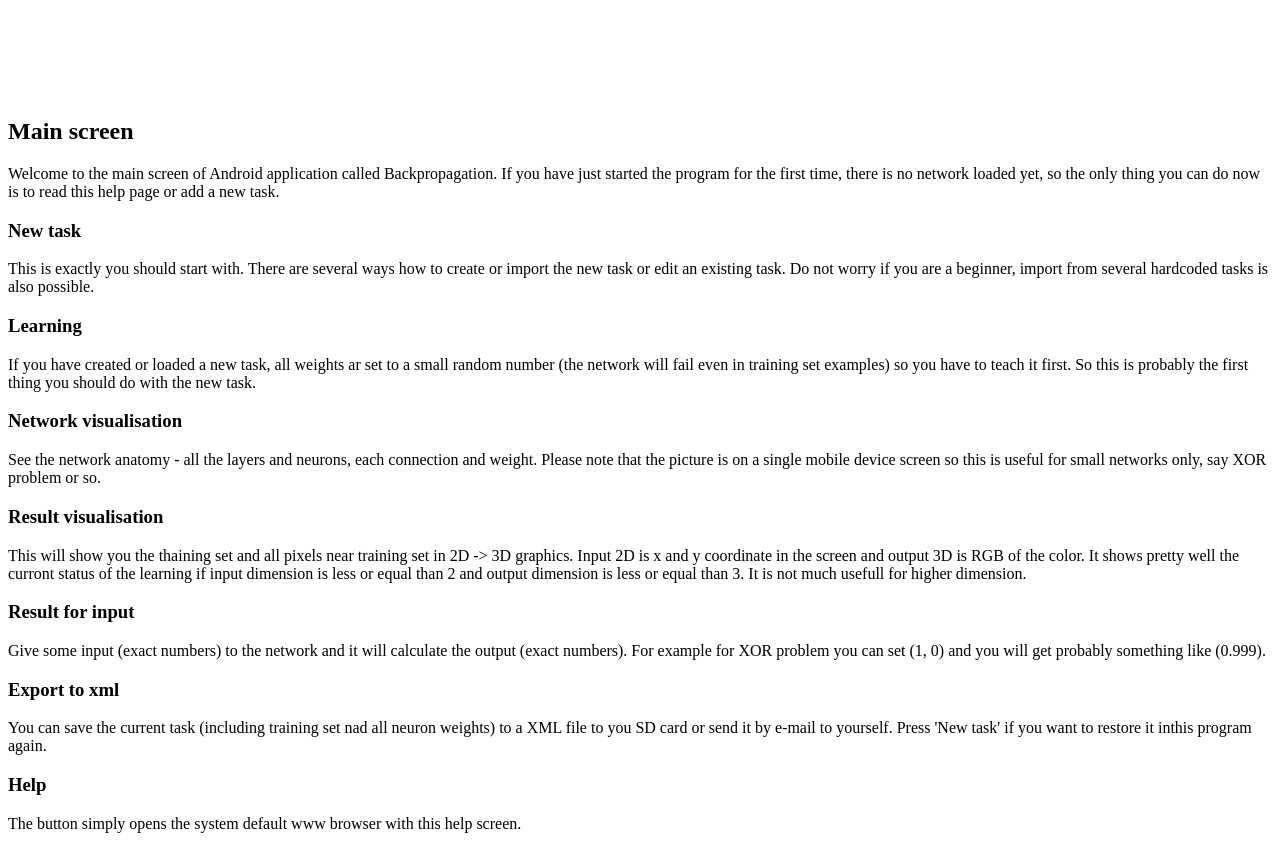
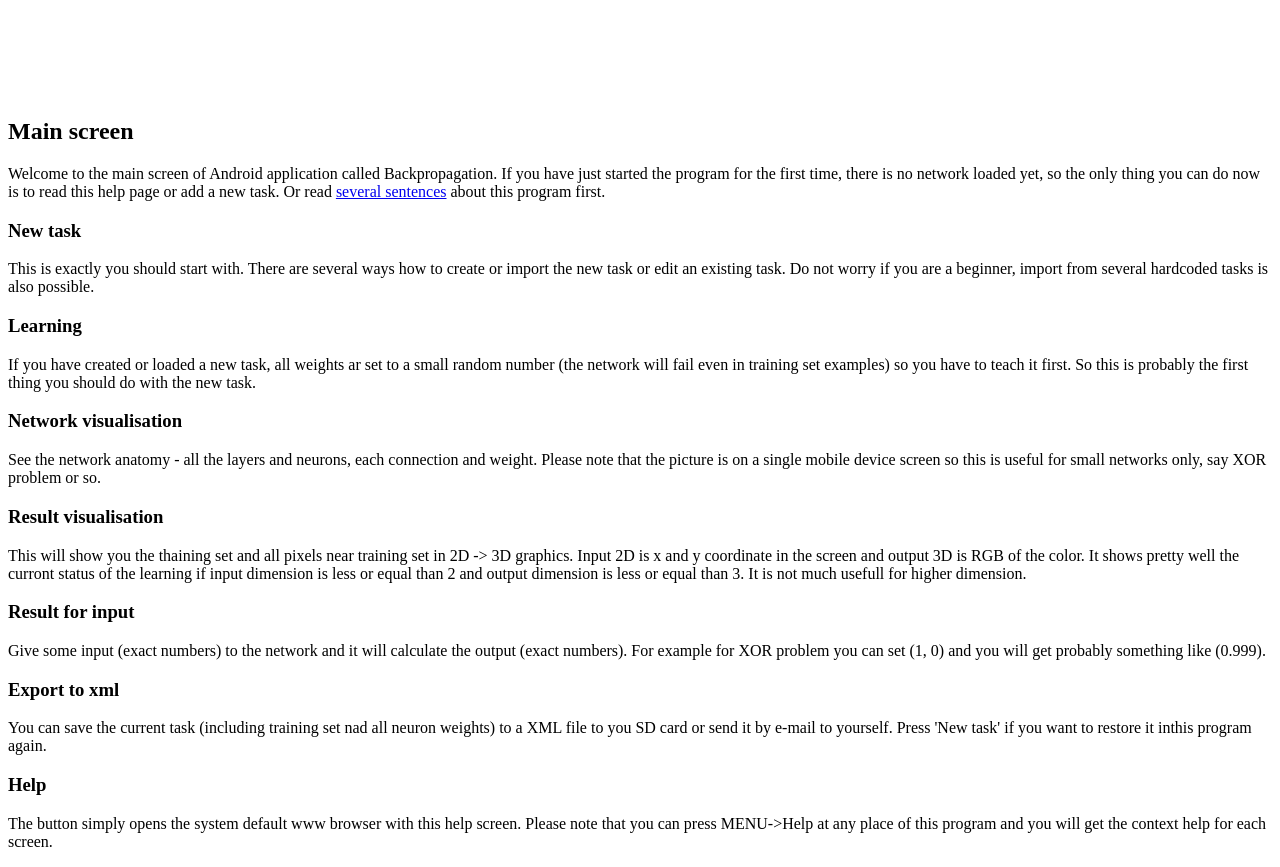
Before and after one commit to honzour/backpropagation, a PHP site: page /main.php in a window 1280 px wide. Before the commit the page ends 833 px from the top, so only its background shows below. Run offline with PHP 8.4, Linux system fonts and the light colour scheme.

Commit message:
help update

```diff
--- a/web/main.php
+++ b/web/main.php
@@ -9,7 +9,7 @@ include 'google.php'
 ?>
 <H2>Main screen</H2>
 <P>
-Welcome to the main screen of Android application called Backpropagation. If you have just started the program for the first time, there is no network loaded yet, so the only thing you can do now is to read this help page or add a new task.
+Welcome to the main screen of Android application called Backpropagation. If you have just started the program for the first time, there is no network loaded yet, so the only thing you can do now is to read this help page or add a new task. Or read <A HREF="index.php">several sentences</A> about this program first.
 <H3>New task</H3>
 <P>
 This is exactly you should start with. There are several ways how to create or import the new task or edit an existing task. Do not worry if you are a beginner, import from several hardcoded tasks is also possible.
@@ -36,7 +36,7 @@ You can save the current task (including training set nad all neuron weights) to
 </P>
 <H3>Help</H3>
 <P>
-The button simply opens the system default www browser with this help screen.
+The button simply opens the system default www browser with this help screen. Please note that you can press MENU-&gt;Help at any place of this program and you will get the context help for each screen.
 </P>
 </P>
 </BODY>
```
Also changed, not shown: web/index.php (+9 -0 lines).
